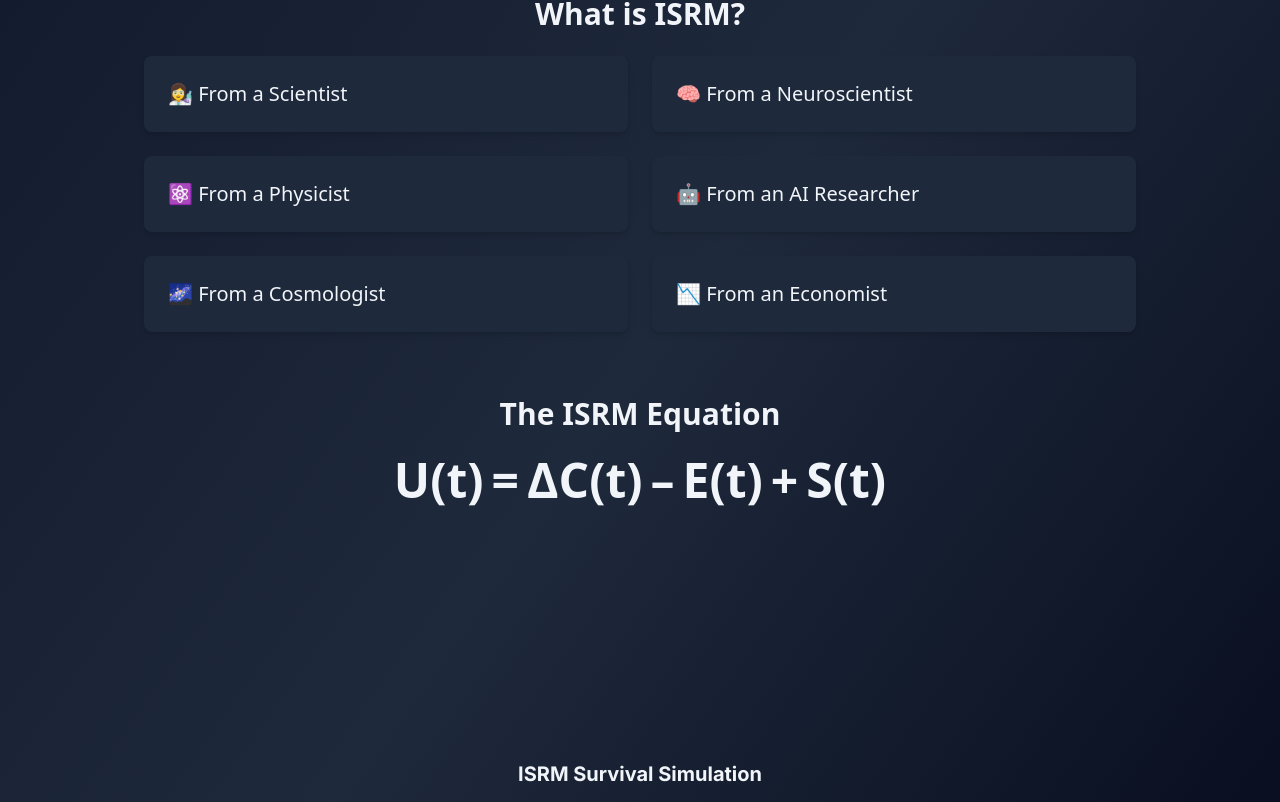
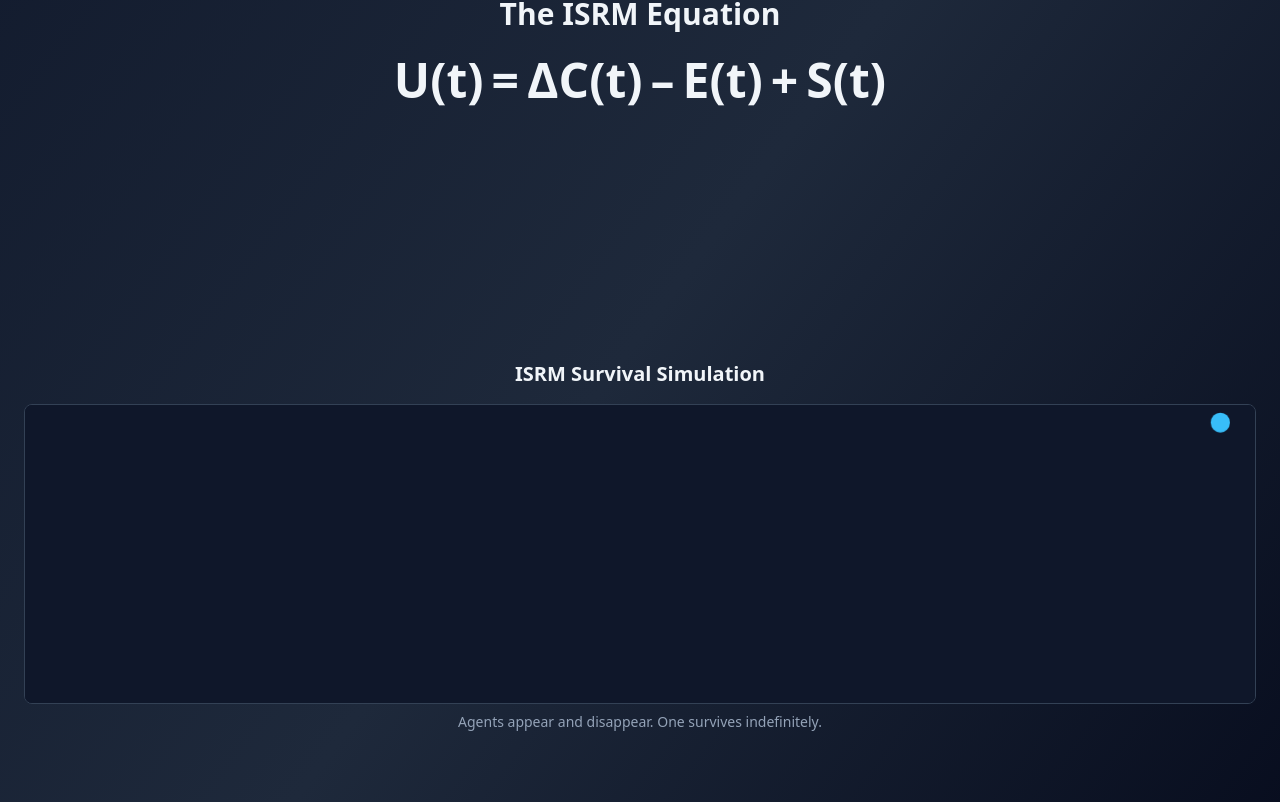
Before and after one commit to AnimaSoma/isrm-framework-site, a React (Vite) app: page / in a window 1280 px wide. Shown: the part 524-1326 px from the top of the page. Built offline with nearby package versions, Linux system fonts and the light colour scheme.

Commit message:
Add ISRM multi-page layout

```diff
--- a/src/App.jsx
+++ b/src/App.jsx
@@ -1,10 +1,13 @@
 
 import React from "react";
 import { BrowserRouter as Router, Routes, Route, Link } from "react-router-dom";
+import DefinitionReveal from './components/DefinitionReveal';
+import EquationReveal from './components/EquationReveal';
+import ISRMOrbitSimulation from './components/ISRMOrbitSimulation';
 
 function Home() {
   return (
-    <div className="min-h-screen bg-gradient-to-br from-slate-900 via-slate-800 to-slate-950 text-slate-100 px-6 py-12">
+    <div className="min-h-screen bg-gradient-to-br from-slate-900 via-slate-800 to-slate-950 text-slate-100 px-6 py-12 font-sans">
       <header className="mb-12 text-center">
         <h1 className="text-5xl font-serif font-bold mb-3 tracking-tight">Interactionist Self-Regulation Model (ISRM)</h1>
         <p className="text-xl text-cyan-300">A coherence-driven theory of adaptation from atoms to AI</p>
@@ -26,9 +29,9 @@
           Explore the <Link to="/docs" className="text-cyan-300 underline">framework documentation</Link>, view live <Link to="/simulations" className="text-cyan-300 underline">simulations</Link>, or read our <Link to="/papers" className="text-cyan-300 underline">research papers</Link>.
         </p>
       </main>
-<DefinitionReveal />
-<EquationReveal />
-<ISRMOrbitSimulation />
+      <EquationReveal />
+      <ISRMOrbitSimulation />
+      <DefinitionReveal />
     </div>
   );
 }
@@ -37,10 +40,6 @@
 const Simulations = () => <div className="p-10 text-slate-100">[Simulations will be interactive]</div>;
 const Papers = () => <div className="p-10 text-slate-100">[Research papers and preprints]</div>;
 const About = () => <div className="p-10 text-slate-100">[About the ISRM project]</div>;
-
-import DefinitionReveal from './components/DefinitionReveal';
-import EquationReveal from './components/EquationReveal';
-import ISRMOrbitSimulation from './components/ISRMOrbitSimulation';
 
 export default function App() {
   return (
```
